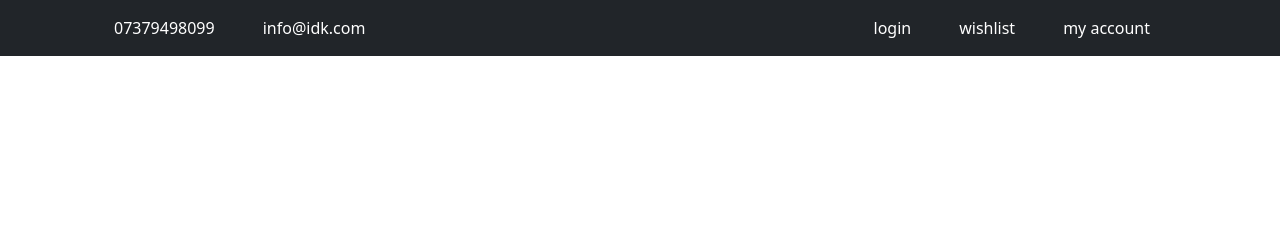
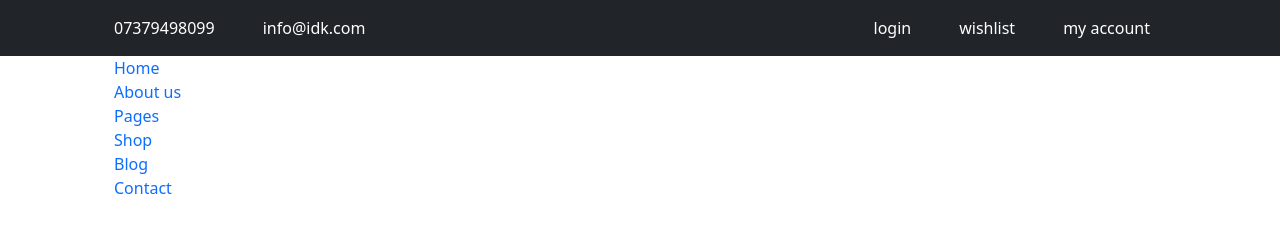
Before and after one commit to Narile86/online-stock, a plain HTML site: page online-stock/index.html in a window 1280 px wide. Drawn offline with Linux system fonts and the light colour scheme.

Commit message:
added nav bar

```diff
--- a/online-stock/index.html
+++ b/online-stock/index.html
@@ -43,6 +43,37 @@
     </div>
   </section>
 
+  <section class="nav-section">
+    <div class="container">
+        <div class="upper-nav">
+
+        </div>
+
+        <div class="lower-nav">
+            <ul class="">
+              <li class="me-5">
+                 <a href="">Home</a>
+               </li>
+               <li me-5>
+                 <a href="">About us</a>
+               </li>
+              <li class="me-5">
+                <a href="">Pages</a>
+              </li>
+               <li class="me-5">
+                 <a href="">Shop</a>
+               </li>
+               <li class="me-5">
+                 <a href="">Blog</a>
+               </li>
+              <li class="me">
+                <a href="">Contact</a>
+              </li>
+            </ul>
+        </div>
+    </div>
+  </section>
+
 
 </body>
 
```
